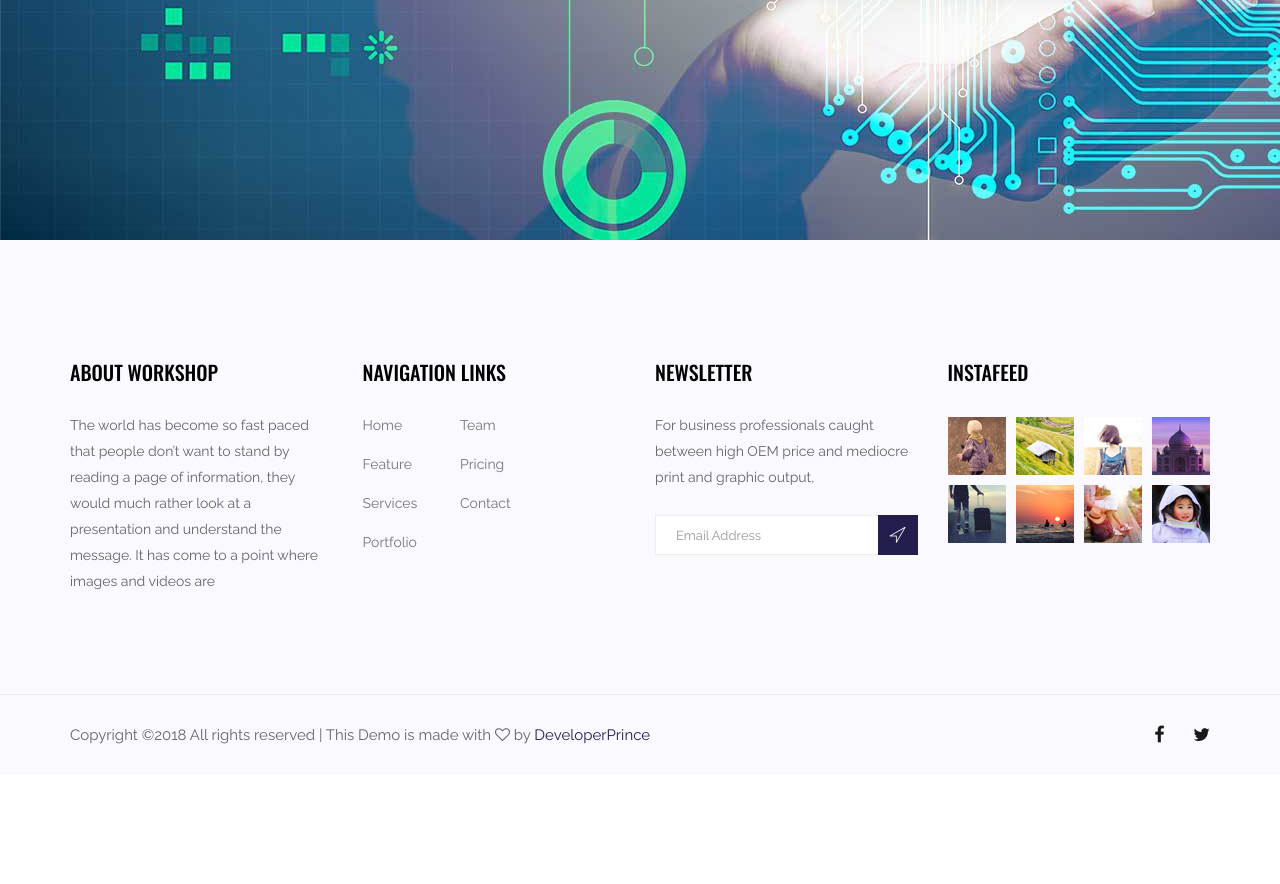
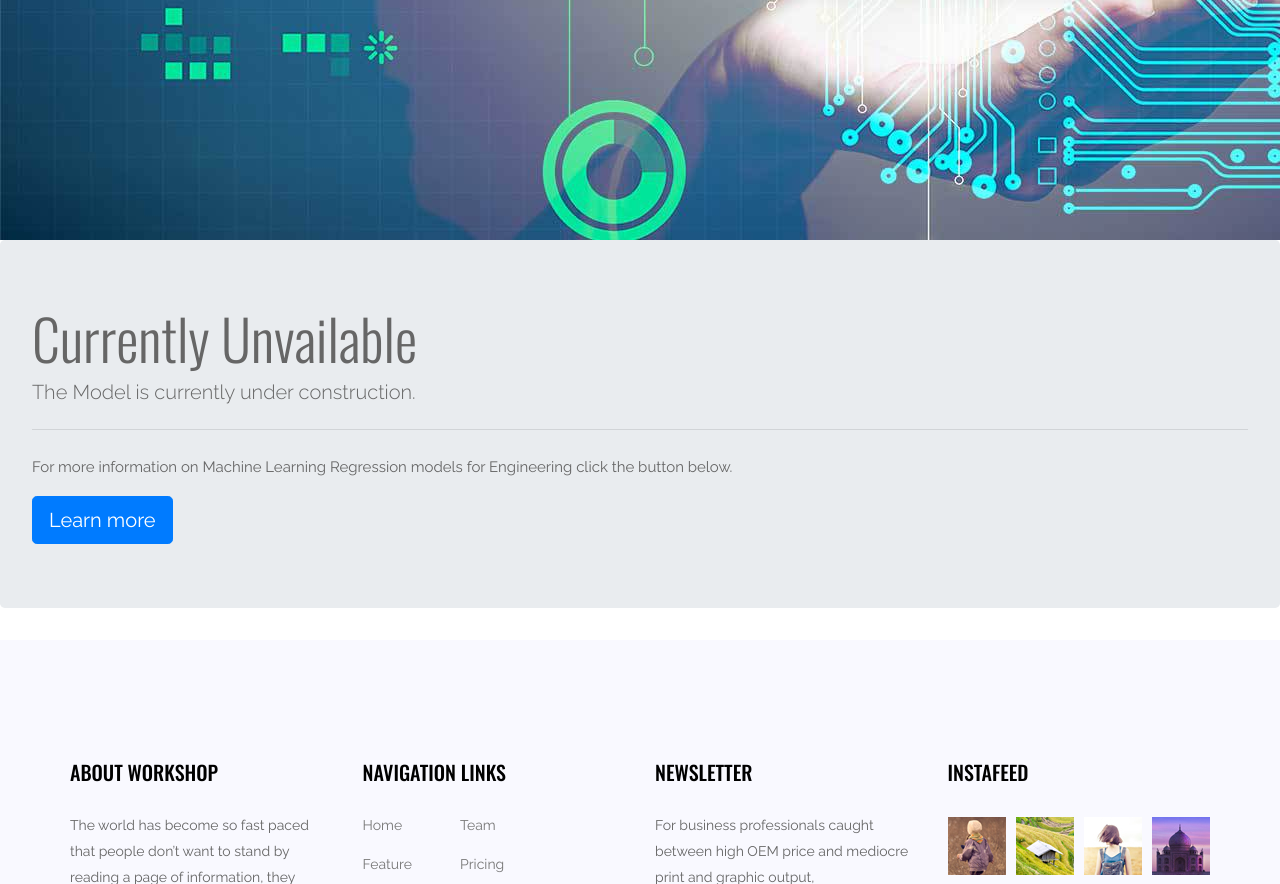
Before and after one commit to Princr/PyCon-Workshop-ML-2018, a Node server app: page /cst in a window 1280 px wide. Shown: the part 960-1844 px from the top of the page. Before the commit the page ends 1704 px from the top, so only its background shows below. Run offline with Node 20, Linux system fonts and the light colour scheme.

Commit message:
finish up

```diff
--- a/controllers/ml-model.js
+++ b/controllers/ml-model.js
@@ -5,7 +5,7 @@ var options = {
     mode: 'text',
     pythonPath: '',
     pythonOptions: ['-u'],
-    scriptPath: '',
+    scriptPath: 'controllers',
     args: ['value1', 'value2', 'value3', 'value4', 'value5', 'value6', 'value7', 'value8']
 };
 python_shell_1.PythonShell.run('Concrete_Comp_Test_Beta2.py', options, function (err, results) {
@@ -14,3 +14,4 @@ python_shell_1.PythonShell.run('Concrete_Comp_Test_Beta2.py', options, function
     // results is an array consisting of messages collected during execution
     console.log('results: %j', results);
 });
+module.exports = python_shell_1.PythonShell;
--- a/routes/index.js
+++ b/routes/index.js
@@ -1,5 +1,6 @@
 var express = require('express');
 var router = express.Router();
+var ml = require('../controllers/ml-model');
 
 /* GET home page. */
 router.get('/', function(req, res, next) {
--- a/source/ml-model.ts
+++ b/source/ml-model.ts
@@ -4,7 +4,7 @@ let options = {
   mode: 'text',
   pythonPath: '',
   pythonOptions: ['-u'], // get print results in real-time
-  scriptPath: '',
+  scriptPath: 'controllers',
   args: ['value1', 'value2', 'value3', 'value4', 'value5', 'value6','value7', 'value8']
 };
 
@@ -13,3 +13,5 @@ PythonShell.run('Concrete_Comp_Test_Beta2.py', options, function (err, results)
   // results is an array consisting of messages collected during execution
   console.log('results: %j', results);
 });
+
+module.exports = PythonShell
--- a/views/cst.ejs
+++ b/views/cst.ejs
@@ -118,7 +118,13 @@
 
 
         <!--================CCST Model Test Area =================-->
-
+        <div class="jumbotron">
+            <h1 class="display-4">Currently Unvailable</h1>
+            <p class="lead">The Model is currently under construction.</p>
+            <hr class="my-4">
+            <p>For more information on Machine Learning Regression models for Engineering click the button below.</p>
+            <a class="btn btn-primary btn-lg" href="#" role="button">Learn more</a>
+          </div>
 
         <!--================CCST Model Test Area =================-->
 
```
